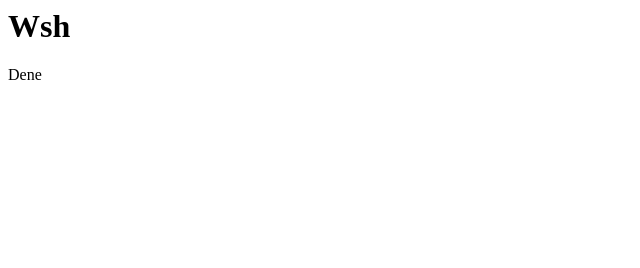
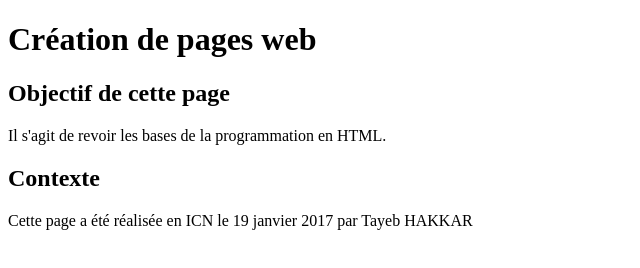
Before and after one commit to Kyoraku2/RnDay, a plain HTML site: page rnday/index.html in a window 1280 px wide. Shown: the whole page, without its empty margins (0-640 px from the left). Drawn offline with Linux system fonts and the light colour scheme.

Commit message:
Update index.html

```diff
--- a/rnday/index.html
+++ b/rnday/index.html
@@ -1,13 +1,16 @@
-<DOCTYPE html>
-    <html lang = "eng">
-        <head>
-            <meta charset="UTF-8">
-            <meta name="viewport" content="width-device-width, initial-scale=1.0">
-            <meta http-equiv="X-UA-Compatible" content="ie-edge">
-            <title>Salut les potes</title>
-        </head>
-        <body>
-            <h1>Wsh</h1>
-            <p>Dene</p>
-        </body>
-    </html>
+<!DOCTYPE html>
+<html lang="fr">
+    <head>
+        <meta charset="utf-8" />
+        <title>Page de Tayeb HAKKAR</title>
+    </head>
+
+    <body>
+	<!-- Ceci est un commentaire -->
+        <h1>Création de pages web</h1>
+       <h2>Objectif de cette page</h2>
+	   <p>Il s'agit de revoir les bases de la programmation en HTML.</p>
+		<h2>Contexte</h2>
+		<p>Cette page a été réalisée en ICN le 19 janvier 2017 par Tayeb HAKKAR</p>
+    </body>
+</html>
```
